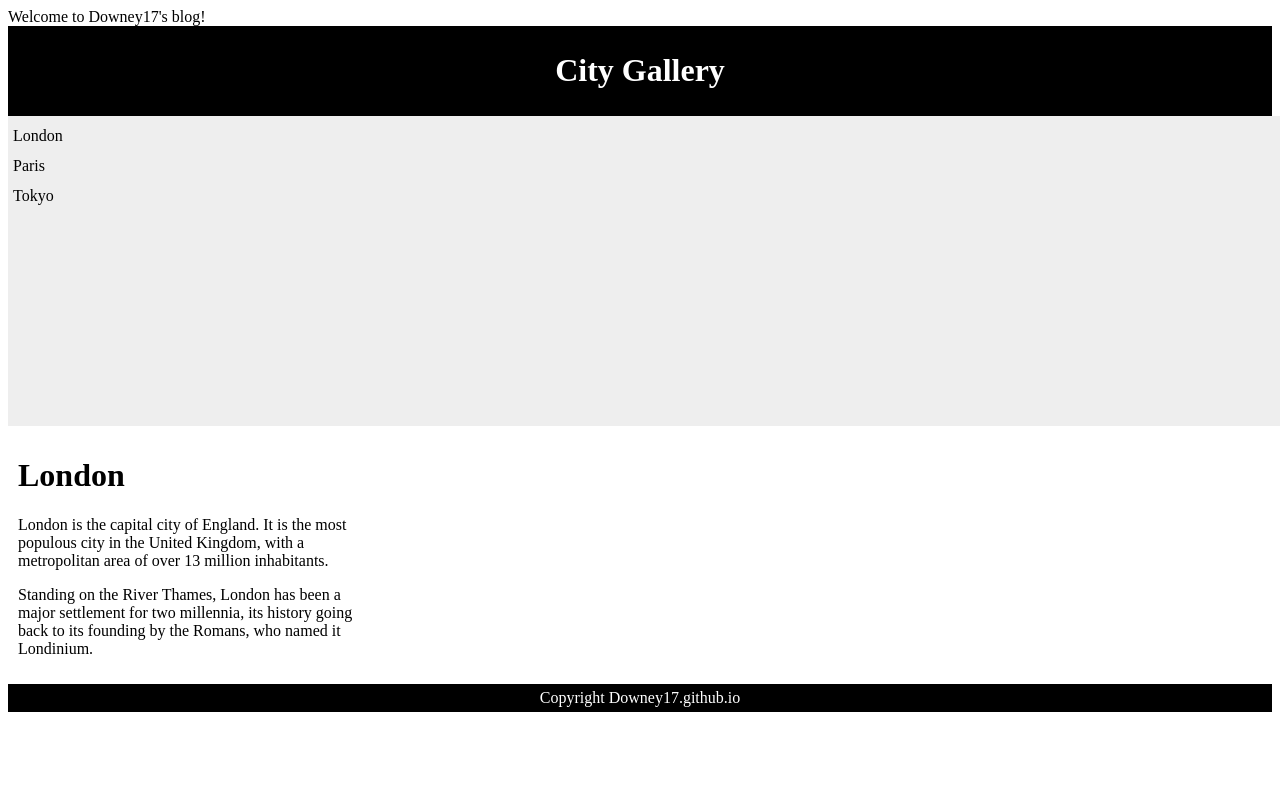
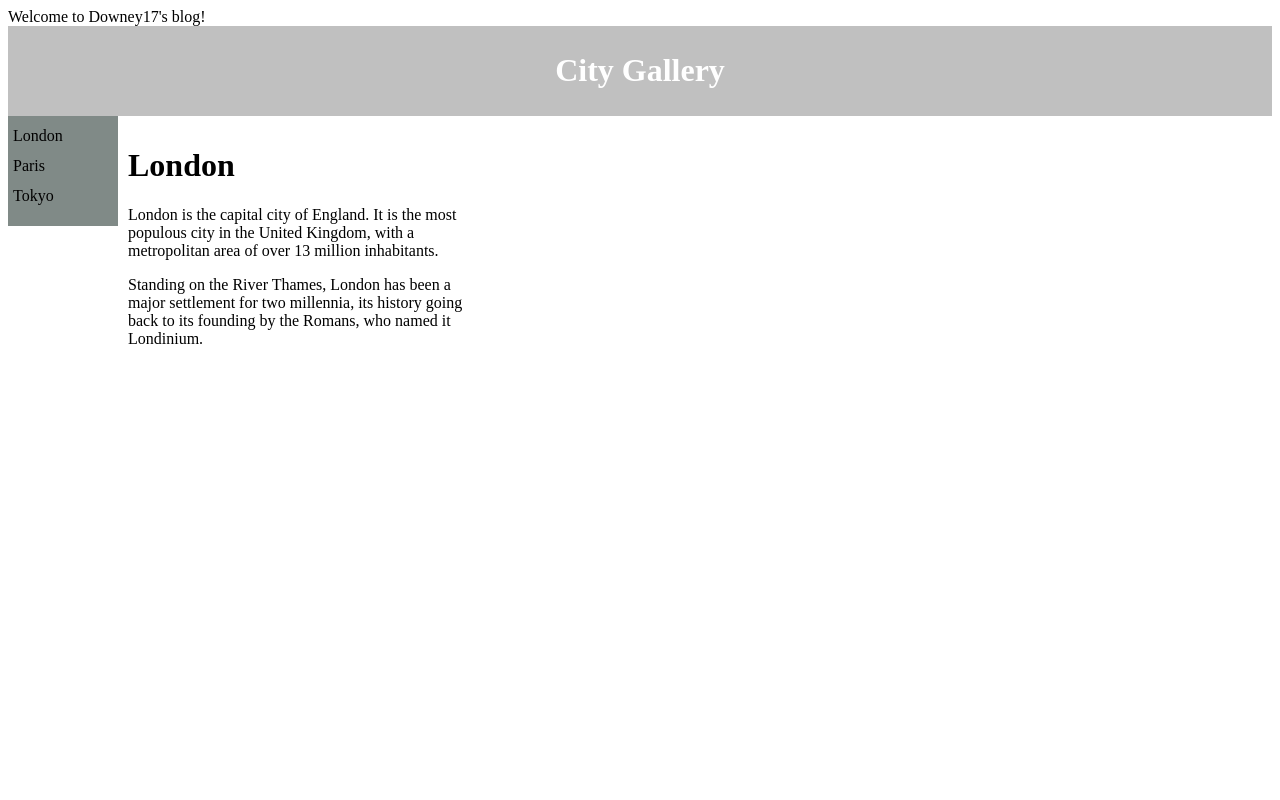
Before and after one commit to Downey17/downey17.github.io, a plain HTML site: page index.html in a window 1280 px wide. Shown: the top 800 px of the page. Drawn offline with Linux system fonts and the light colour scheme.

Commit message:
Update index.html

```diff
--- a/index.html
+++ b/index.html
@@ -20,16 +20,16 @@ Welcome to Downey17's blog!
 
 <style>
 #header {
-      background-color:black;
+    background-color:#c0c0c0;
     color:white;
     text-align:center;
     padding:5px;
 }
 #nav {
     line-height:30px;
-      background-color:#eeeeee;
-      height:300px;
-      width:100%;
+    background-color:#808a87;
+    height:100px;
+    width:100px;
     float:left;
     padding:5px;
 }
@@ -37,6 +37,7 @@ Welcome to Downey17's blog!
     width:350px;
     float:left;
     padding:10px;
+  	height:100%;
 }
 #footer {
     background-color:black;
```
Lines whose indentation alone changed are shown as unchanged.
